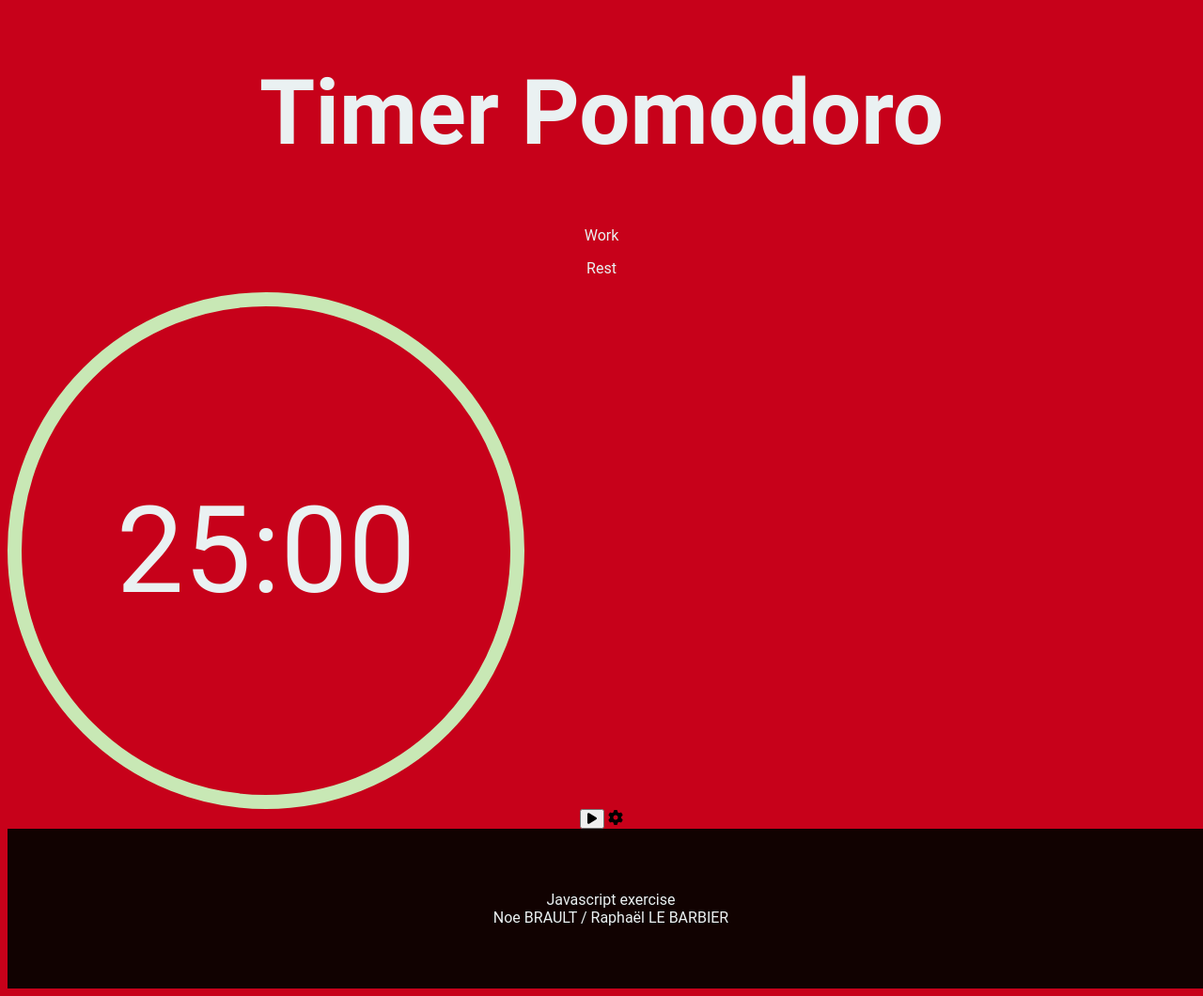
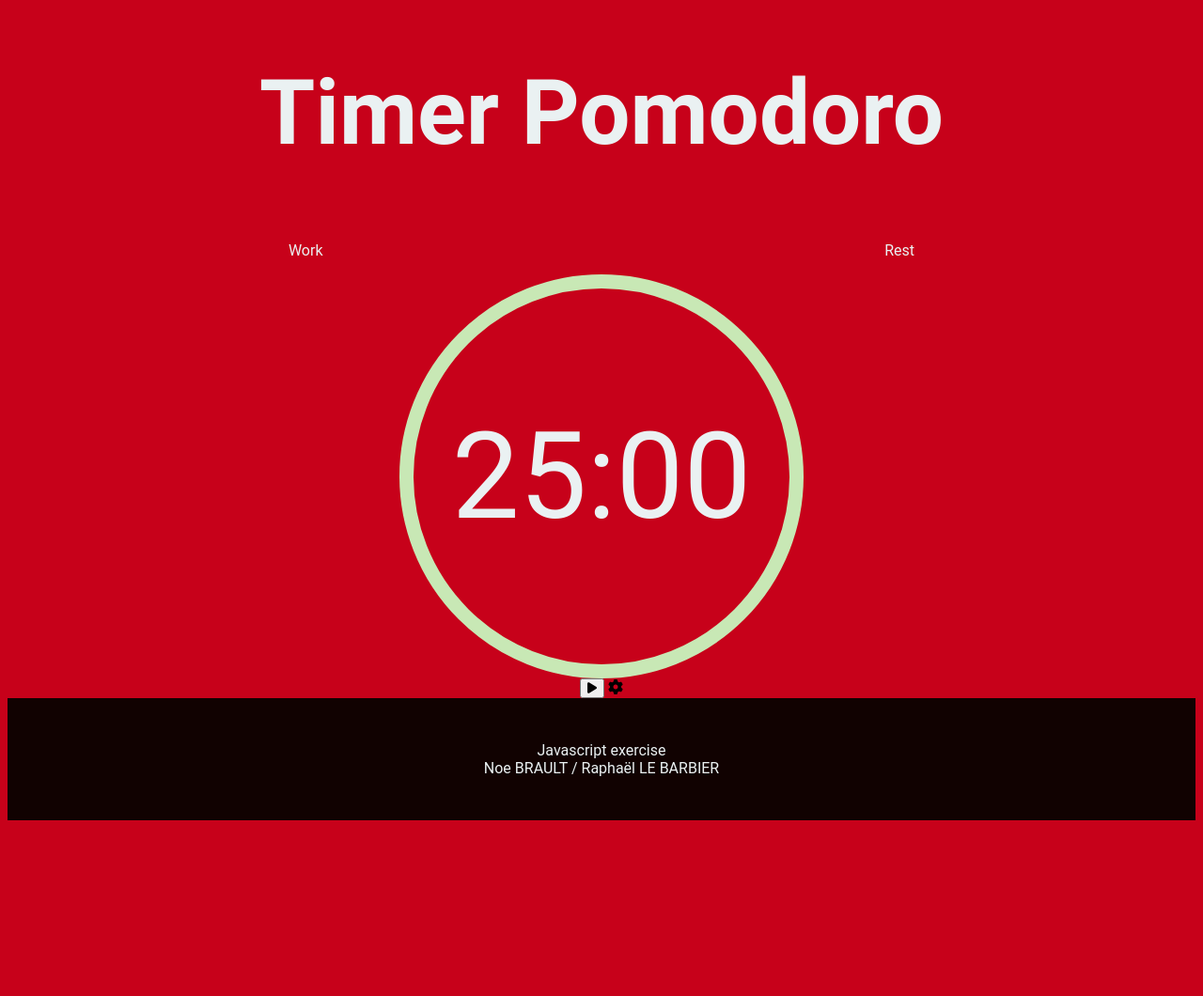
Before and after one commit to Drygnos/Pomodoro, a plain HTML site: page index.html in a window 1280 px wide. Shown: the whole page at 94% size. After the commit the page ends 881 px from the top, so only its background shows below. Drawn offline with Linux system fonts and the light colour scheme.

Commit message:
Timer is centered

```diff
--- a/style.css
+++ b/style.css
@@ -31,8 +31,17 @@ body {
   justify-content: center;
 }
 
+.container{
+  display: flex;
+  justify-content: center;
+  justify-content: space-around;
+  width: ;
+
+}
+
 .chrono {
   justify-content: center;
+  display:flex;
 }
 
 .circle {
@@ -40,8 +49,8 @@ body {
   justify-content: center;
   align-items: center;
   position: relative;
-  width: 520px;
-  height: 520px;
+  width: 400px;
+  height: 400px;
   border-radius: 50%;
   background-color: var(--color-primary);
   border: 15px solid var(--color-secondary);
@@ -61,8 +70,8 @@ body {
 }
 
 footer {
-  width: 100%;
-  padding: 50px 10px;
+  padding: 30px 10px;
+  margin: 0px 0px;
   background-color: var(--footer);
   color: var(--color-font);
 }
```
